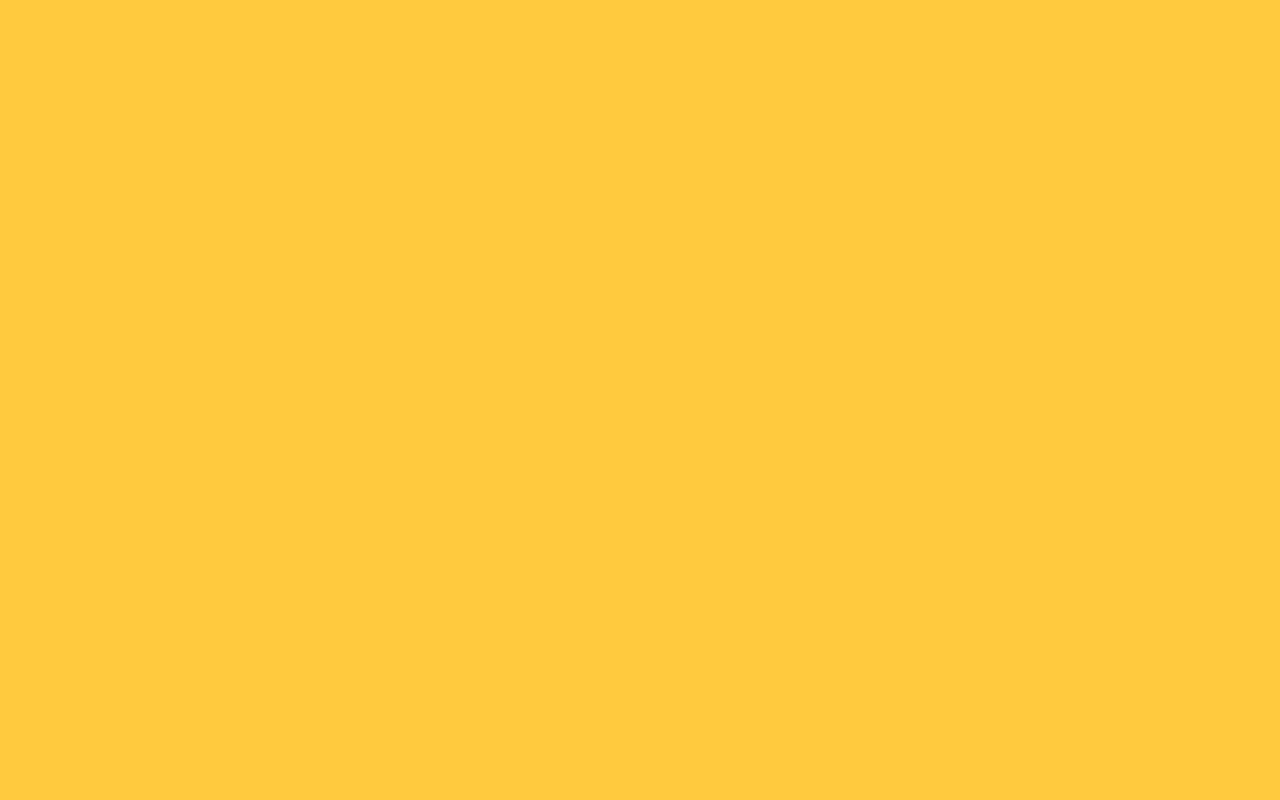
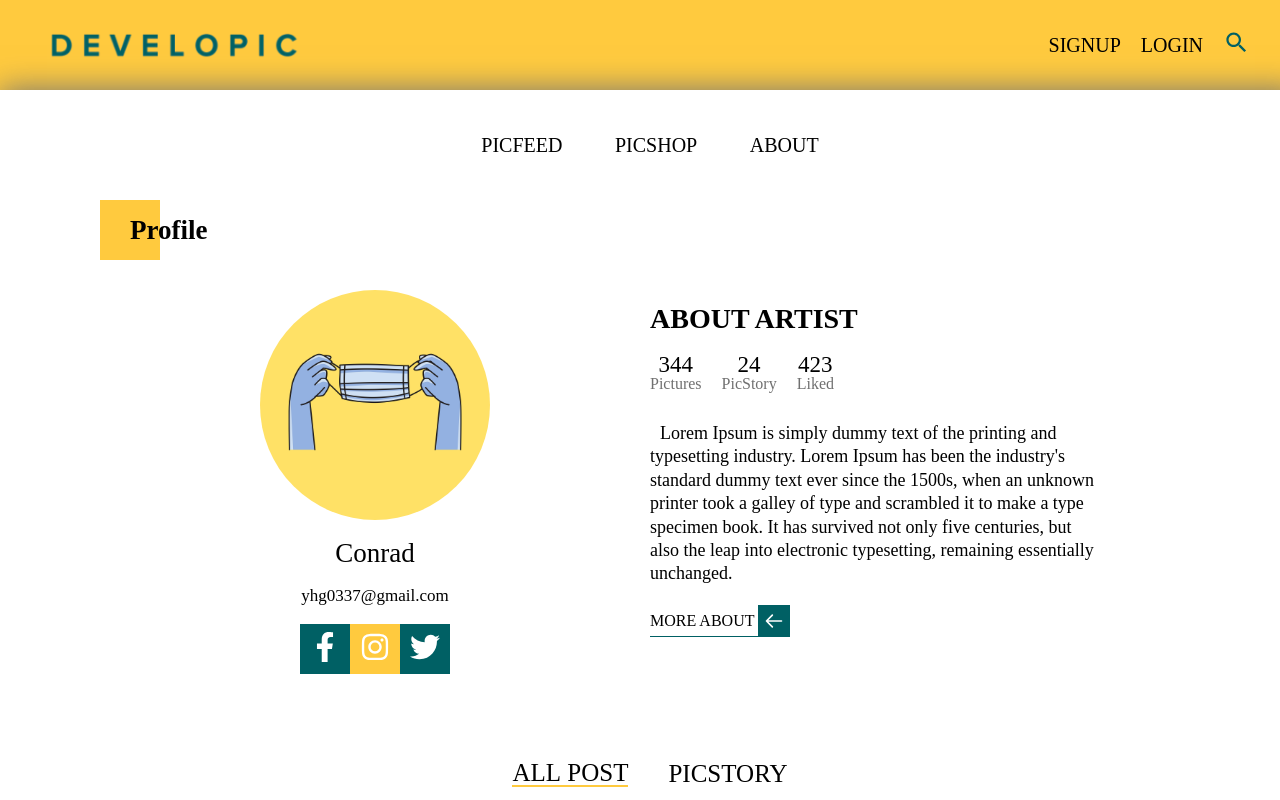
Before and after one commit to Conradmaker/developic-react-front, a React (Create React App) app: page /profile/1 in a window 1280 px wide. Shown: the top 800 px of the page. Built offline with nearby package versions, Linux system fonts and the light colour scheme.

Commit message:
ver 0.7.0 ProfilePage UserSection
개시글제외한 유저section완성

```diff
--- a/src/App.js
+++ b/src/App.js
@@ -3,10 +3,10 @@ import { ThemeProvider, createGlobalStyle } from "styled-components";
 import { Route } from "react-router-dom";
 import MainPage from "./pages/main/MainPage.js";
 import AboutPage from "./pages/main/AboutPage";
-import LogIn from "./components/login/LogIn";
 import PicfeedPage from "./pages/main/PicfeedPage.js";
 import PicShopPage from "./pages/main/PicShopPage.js";
 import LoginPage from "./pages/main/LoginPage.js";
+import Allpost from "./pages/profile/Allpost.js";
 
 const GlobalStyle = createGlobalStyle`
 body{
@@ -17,6 +17,7 @@ h3{
   font-weight:bold;
 }
 a{
+  color:black;
   text-decoration:none;
 }
 `;
@@ -40,6 +41,7 @@ function App() {
       <Route path="/picshop" component={PicShopPage} exact />
       <Route path="/about" component={AboutPage} exact />
       <Route path="/login/:sl" component={LoginPage} exact />
+      <Route path="/profile/:id" component={Allpost} exact />
     </ThemeProvider>
   );
 }
--- a/src/components/main/Banner.js
+++ b/src/components/main/Banner.js
@@ -1,4 +1,5 @@
 import React from "react";
+import { Link } from "react-router-dom";
 import styled from "styled-components";
 import BANNER1 from "../../assets/img/banner1.png";
 import BTN from "../common/Buttons";
@@ -18,6 +19,9 @@ const BtnBox = styled.div`
   position: absolute;
   bottom: 45px;
   right: 100px;
+  a + a {
+    margin-left: 20px;
+  }
 `;
 
 export default function Banner() {
@@ -25,10 +29,14 @@ export default function Banner() {
     <>
       <BannerBox>
         <BtnBox>
-          <BTN color="pink">PROFILE</BTN>
-          <BTN color="pink" outline>
-            PROFILE
-          </BTN>
+          <Link to="/profile/1">
+            <BTN color="pink">PROFILE</BTN>
+          </Link>
+          <Link to="/profile/1">
+            <BTN color="pink" outline>
+              PROFILE
+            </BTN>
+          </Link>
         </BtnBox>
       </BannerBox>
     </>
--- /dev/null
+++ b/src/components/profile/Avatar.js
@@ -0,0 +1,21 @@
+import React from "react";
+import IMG from "../../assets/img/avatarsample.png";
+import styled from "styled-components";
+
+const ImgBox = styled.div`
+  width: 230px;
+  height: 230px;
+  border-radius: 115px;
+  overflow: hidden;
+  img {
+    width: 100%;
+  }
+`;
+
+export default function Avatar() {
+  return (
+    <ImgBox>
+      <img src={IMG} alt="avatar" />
+    </ImgBox>
+  );
+}
--- /dev/null
+++ b/src/components/profile/SnsBtn.js
@@ -0,0 +1,59 @@
+import React from "react";
+import { Link } from "react-router-dom";
+import styled, { css } from "styled-components";
+import { FaFacebookF, FaInstagram, FaTwitter } from "react-icons/fa";
+import { darken } from "polished";
+const Btn = styled.div`
+  width: 50px;
+  height: 50px;
+  display: flex;
+  align-items: center;
+  justify-content: center;
+  background: #006064;
+  color: white;
+  i {
+    font-size: 30px;
+  }
+  &:hover {
+    background: ${darken(0.05, "#006064")};
+  }
+  ${(props) =>
+    props.yellow &&
+    css`
+      background: #ffca3e;
+      &:hover {
+        background: ${darken(0.1, "#ffca3e")};
+      }
+    `}
+`;
+const BtnBox = styled.div`
+  display: flex;
+`;
+
+export default function SnsBtn() {
+  return (
+    <BtnBox>
+      <Link to="#">
+        <Btn>
+          <i>
+            <FaFacebookF />
+          </i>
+        </Btn>
+      </Link>
+      <Link to="#">
+        <Btn yellow>
+          <i>
+            <FaInstagram />
+          </i>
+        </Btn>
+      </Link>
+      <Link to="#">
+        <Btn>
+          <i>
+            <FaTwitter />
+          </i>
+        </Btn>
+      </Link>
+    </BtnBox>
+  );
+}
--- /dev/null
+++ b/src/components/profile/UserInfo.js
@@ -0,0 +1,43 @@
+import React from "react";
+import styled from "styled-components";
+import Avatar from "./Avatar";
+import SnsBtn from "./SnsBtn";
+import UserSummary from "./UserSummary";
+const RightInfo = styled.div`
+  flex: 1;
+`;
+const LeftInfo = styled.div`
+  display: flex;
+  align-items: center;
+  flex-direction: column;
+  flex: 1;
+  h1 {
+    font-size: 27px;
+    margin-top: 20px;
+  }
+  p {
+    margin: 20px 0;
+    font-size: 17px;
+  }
+`;
+const ProfileBox = styled.div`
+  display: flex;
+  width: 100%;
+  margin: 30px auto;
+  height: 400px;
+`;
+export default function UserInfo() {
+  return (
+    <ProfileBox>
+      <LeftInfo>
+        <Avatar />
+        <h1>Conrad</h1>
+        <p>yhg0337@gmail.com</p>
+        <SnsBtn />
+      </LeftInfo>
+      <RightInfo>
+        <UserSummary />
+      </RightInfo>
+    </ProfileBox>
+  );
+}
--- /dev/null
+++ b/src/components/profile/UserSummary.js
@@ -0,0 +1,105 @@
+import React from "react";
+import styled from "styled-components";
+import { HiOutlineArrowLeft } from "react-icons/hi";
+const Desc = styled.div`
+  max-width: 450px;
+  height: 300px;
+  span {
+    display: block;
+    text-indent: 10px;
+    font-size: 18px;
+    line-height: 1.3;
+  }
+  p {
+    margin-top: 20px;
+    cursor: pointer;
+    padding: 7px 0;
+    display: flex;
+    position: relative;
+    align-items: center;
+    width: 115px;
+    border-bottom: 1px solid #006064;
+    transition: all 0.3s ease;
+    div {
+      position: absolute;
+      right: -25px;
+      width: 30px;
+      height: 30px;
+      background: #006064;
+      border: 1px solid #006064;
+      display: flex;
+      align-items: center;
+      justify-content: center;
+      color: #fff;
+      font-size: 20px;
+      transition: all 0.3s ease;
+    }
+    &:hover {
+      width: 430px;
+      div {
+        transform: rotate(-90deg);
+      }
+    }
+  }
+`;
+const Counter = styled.ul`
+  display: flex;
+  gap: 20px;
+  margin: 20px 0 30px 0;
+  li {
+    display: flex;
+    flex-direction: column;
+    align-items: center;
+    strong {
+      font-size: 23px;
+    }
+    small {
+      color: #707070;
+    }
+  }
+`;
+const SummaryBox = styled.div`
+  h1 {
+    margin-top: 15px;
+    font-size: 28px;
+    font-weight: bold;
+  }
+`;
+
+export default function UserSummary() {
+  return (
+    <SummaryBox>
+      <h1>ABOUT ARTIST</h1>
+      <Counter>
+        <li>
+          <strong>344</strong>
+          <small>Pictures</small>
+        </li>
+        <li>
+          <strong>24</strong>
+          <small>PicStory</small>
+        </li>
+        <li>
+          <strong>423</strong>
+          <small>Liked</small>
+        </li>
+      </Counter>
+      <Desc>
+        <span>
+          Lorem Ipsum is simply dummy text of the printing and typesetting
+          industry. Lorem Ipsum has been the industry's standard dummy text ever
+          since the 1500s, when an unknown printer took a galley of type and
+          scrambled it to make a type specimen book. It has survived not only
+          five centuries, but also the leap into electronic typesetting,
+          remaining essentially unchanged.
+        </span>
+        <p>
+          MORE ABOUT
+          <div>
+            <HiOutlineArrowLeft />
+          </div>
+        </p>
+      </Desc>
+    </SummaryBox>
+  );
+}
--- a/src/pages/main/LoginPage.js
+++ b/src/pages/main/LoginPage.js
@@ -1,5 +1,4 @@
 import React from "react";
-import LogIn from "../../components/login/LogIn";
 import styled, { css } from "styled-components";
 import Layout from "../../components/common/Layout";
 import Title from "../../components/common/Title";
--- a/src/pages/main/PicShopPage.js
+++ b/src/pages/main/PicShopPage.js
@@ -6,7 +6,6 @@ import BANNERIMG from "../../assets/img/picshopbanner.jpg";
 import { CenterPositioner } from "./MainPage";
 import { ShopCardContainer } from "../../components/main/Shop";
 import Catagory from "../../components/main/Catagory";
-import { Link } from "react-router-dom";
 import { useDispatch, useSelector } from "react-redux";
 import { useEffect } from "react";
 import { LOAD_FEEDS_REQUEST } from "../../reducer/photo";
--- /dev/null
+++ b/src/pages/profile/Allpost.js
@@ -0,0 +1,56 @@
+import React from "react";
+import Layout from "../../components/common/Layout";
+import Title from "../../components/common/Title";
+import styled, { css } from "styled-components";
+import UserInfo from "../../components/profile/UserInfo";
+import Feed from "../../components/main/Feed";
+import Shop from "../../components/main/Shop";
+import { useState } from "react";
+
+const Catagory = styled.div`
+  display: flex;
+  align-items: center;
+  justify-content: center;
+  margin: 70px auto;
+  span {
+    font-size: 25px;
+    margin: 0 20px;
+    cursor: pointer;
+  }
+  ${(props) =>
+    props.link === "allpost" &&
+    css`
+      span:nth-child(1) {
+        border-bottom: 2px solid #ffca3e;
+      }
+    `}
+  ${(props) =>
+    props.link === "picstory" &&
+    css`
+      span:nth-child(2) {
+        border-bottom: 2px solid #ffca3e;
+      }
+    `}
+`;
+const ProfileContainer = styled.div`
+  width: 1100px;
+  margin: 40px auto;
+`;
+export default function Allpost() {
+  const [link, setLink] = useState("allpost");
+  console.log(link, "allpost");
+  return (
+    <Layout>
+      <ProfileContainer>
+        <Title>Profile</Title>
+        <UserInfo></UserInfo>
+        <Catagory link={link}>
+          <span onClick={() => setLink("allpost")}>ALL&nbsp;POST</span>
+          <span onClick={() => setLink("picstory")}>PICSTORY</span>
+        </Catagory>
+      </ProfileContainer>
+      {link === "allpost" && <Feed></Feed>}
+      {link === "picstory" && <Shop></Shop>}
+    </Layout>
+  );
+}
```
Also changed, not shown: src/assets/img/avatarsample.png (added).
